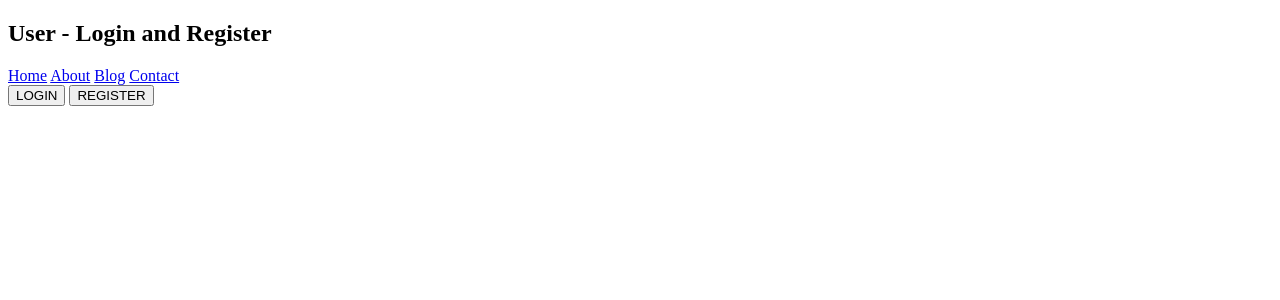
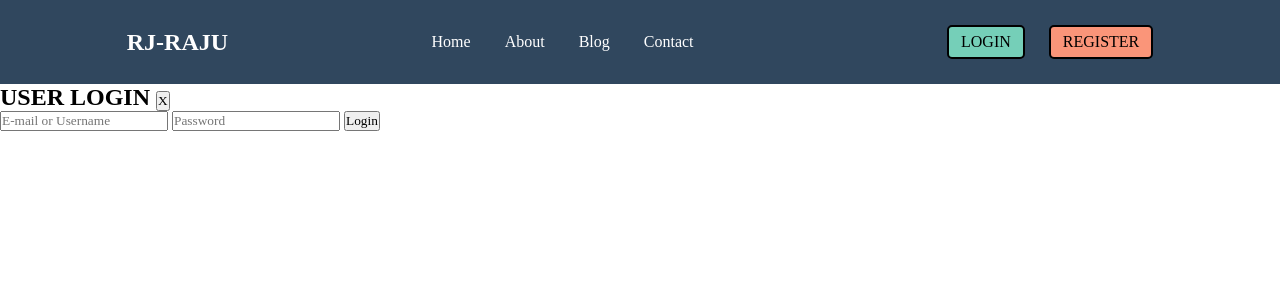
Before and after one commit to mdraisul1/LoginSystem, a PHP site: page / in a window 1280 px wide. Shown: the top 300 px of the page. Run offline with PHP 8.4, Linux system fonts and the light colour scheme.

Commit message:
login form

```diff
--- a/index.php
+++ b/index.php
@@ -5,10 +5,11 @@
     <meta http-equiv="X-UA-Compatible" content="IE=edge">
     <meta name="viewport" content="width=device-width, initial-scale=1.0">
     <title>User - Login and Register</title>
+    <link rel="stylesheet" href="style.css">
 </head>
 <body>
     <header>
-        <h2>User - Login and Register</h2>
+        <h2>RJ-RAJU</h2>
         <nav>
             <a href="#">Home</a>
             <a href="#">About</a>
@@ -20,5 +21,18 @@
             <button type="button">REGISTER</button>
         </div>
     </header>
+    <div class="popup-container">
+        <div class="popup">
+            <form method="#" action="#">
+                <h2>
+                    <span>USER LOGIN</span>
+                    <button type="reset">X</button>
+                </h2>
+                <input type="text" placeholder="E-mail or Username">
+                <input type="text" placeholder="Password">
+                <button type="submit">Login</button>
+            </form>
+        </div>
+    </div>
 </body>
 </html>
--- /dev/null
+++ b/style.css
@@ -0,0 +1,39 @@
+*{
+    margin: 0;
+    padding: 0;
+    box-sizing: border-box;
+    text-decoration: none;
+    font-family: poppins;
+}
+
+header{
+    display: flex;
+    flex-direction: row;
+    align-items: center;
+    justify-content: space-around;
+    padding: 25px;
+    background: #30475e;
+    color: #fff;
+}
+
+header nav a{
+    color: #fff;
+    margin-right: 30px;
+    font-weight: 500;
+}
+
+header .sign-in-up button{
+    background-color: #75cfb8;
+    font-size: 16px;
+    font-weight: 500;
+    padding: 6px 12px;
+    border: 2px solid #000;
+    border-radius: 5px;
+    outline: none;
+    margin-left: 20px;
+    cursor: pointer;
+}
+
+header .sign-in-up button:last-child{
+    background-color: #fa9579;
+}
```
